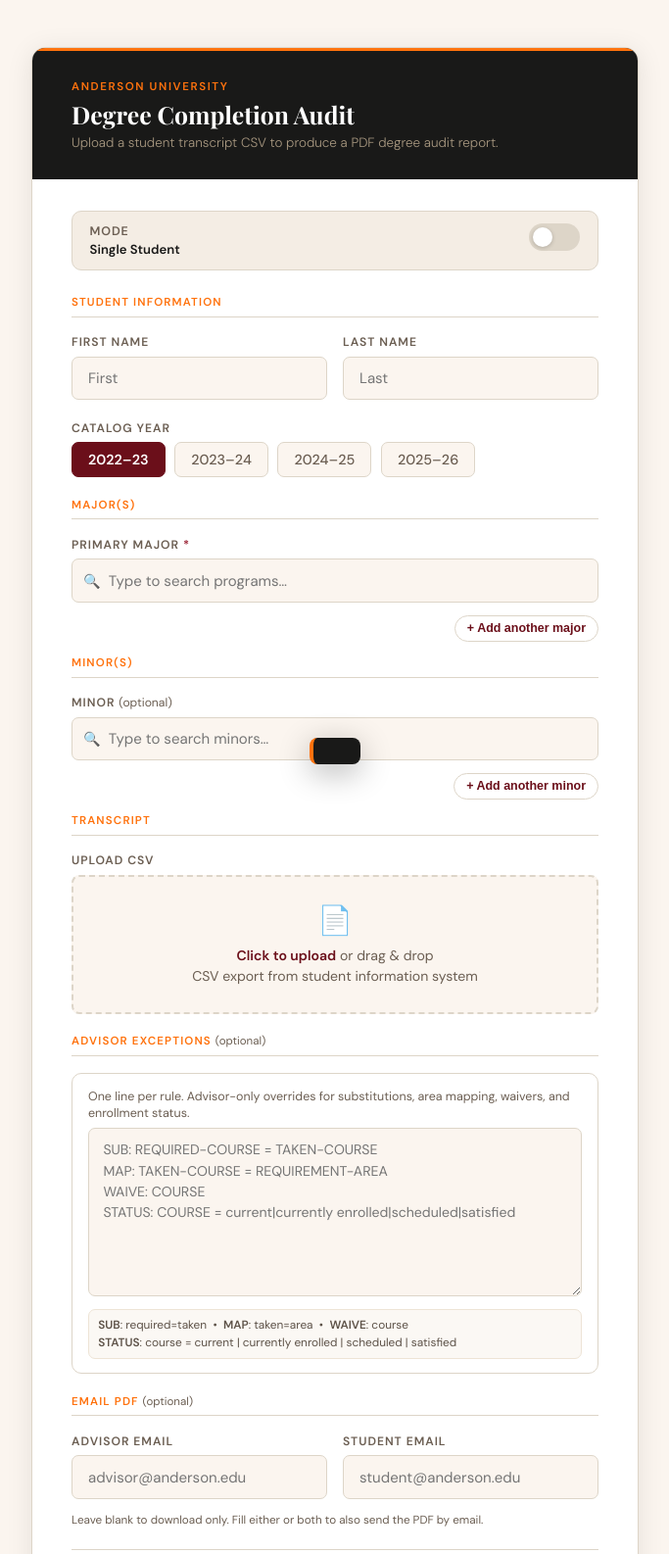
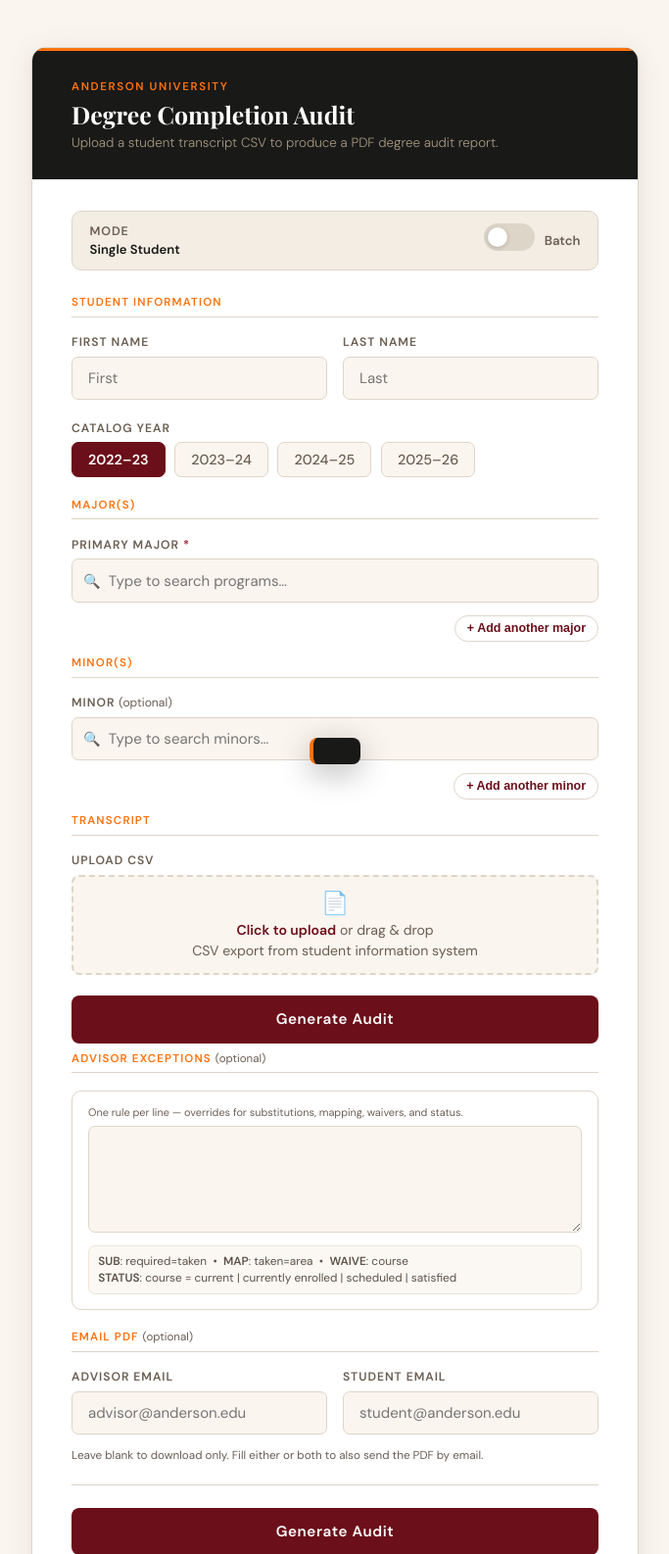
Before and after one commit to jamesnewton-cmd/au-degree-audit-app, a FastAPI app: page / in a window 1280 px wide. Shown: the part 68-1654 px from the top of the page at 98% size, without its empty margins (298-981 px from the left). Run offline with FastAPI, Linux system fonts and the light colour scheme.

Commit message:
UI: compact CSV box, recent CSVs history, second generate btn, mode toggle labels, exceptions cleanup

```diff
--- a/templates/index.html
+++ b/templates/index.html
@@ -484,12 +484,12 @@
   /* FILE DROP */
   .file-drop {
     border: 2px dashed var(--border); border-radius: 8px;
-    padding: 1.6rem 1rem; text-align: center; cursor: pointer;
+    padding: 0.75rem 1rem; text-align: center; cursor: pointer;
     transition: all 0.2s; background: var(--cream); position: relative;
   }
   .file-drop:hover, .file-drop.dragover { border-color: var(--orange); background: #fff8f2; }
   .file-drop input[type="file"] { position: absolute; inset: 0; opacity: 0; cursor: pointer; width: 100%; height: 100%; }
-  .file-icon { font-size: 1.8rem; margin-bottom: 0.4rem; display: block; }
+  .file-icon { font-size: 1.4rem; margin-bottom: 0.2rem; display: block; }
   .file-drop-text { font-size: 0.88rem; color: var(--muted); line-height: 1.5; }
   .file-drop-text strong { color: var(--maroon); font-weight: 600; }
   .file-name { margin-top: 0.5rem; font-size: 0.8rem; color: var(--success); font-weight: 500; display: none; }
@@ -574,7 +574,7 @@
     .ac-dropdown { max-height: 180px; }
 
     /* File drop zone */
-    .file-drop { padding: 1.2rem 0.75rem; }
+    .file-drop { padding: 0.6rem 0.75rem; }
     .file-drop-text { font-size: 0.8rem; }
 
     /* Batch drop zone */
@@ -671,10 +671,13 @@
             Mode
             <span id="modeLabel">Single Student</span>
           </div>
-          <label class="toggle-switch">
-            <input type="checkbox" id="batchToggle">
-            <span class="toggle-slider"></span>
-          </label>
+          <div style="display:flex;align-items:center;gap:0.6rem;">
+            <label class="toggle-switch">
+              <input type="checkbox" id="batchToggle">
+              <span class="toggle-slider"></span>
+            </label>
+            <span id="modeLabelRight" style="font-size:0.82rem;font-weight:600;color:var(--muted);">Batch</span>
+          </div>
         </div>
 
         <!-- STUDENT INFO (single mode) -->
@@ -829,6 +832,14 @@
             <div class="file-name" id="fileName"></div>
           </div>
         </div>
+        <div class="name-suggest" id="recentCsvHints" style="display:none;">
+          <div class="name-suggest-title">Recent CSVs</div>
+          <div class="name-suggest-list" id="recentCsvList"></div>
+        </div>
+        <button type="submit" class="btn-generate" id="submitBtnTop">
+          <div class="spinner" id="spinnerTop"></div>
+          <span id="btnTextTop">Generate Audit</span>
+        </button>
         </div><!-- end singleMode -->
 
         <!-- BATCH MODE -->
@@ -876,8 +887,8 @@
         <div id="exceptionsSection">
         <div class="section-label">Advisor Exceptions <span style="color:var(--muted);font-weight:400;text-transform:none;letter-spacing:0">(optional)</span></div>
         <div class="field context-card">
-          <div class="context-copy tight">One line per rule. Advisor-only overrides for substitutions, area mapping, waivers, and enrollment status.</div>
-          <textarea name="exceptions" id="exceptionsInput" rows="7" class="context-textarea" placeholder="SUB: REQUIRED-COURSE = TAKEN-COURSE&#10;MAP: TAKEN-COURSE = REQUIREMENT-AREA&#10;WAIVE: COURSE&#10;STATUS: COURSE = current|currently enrolled|scheduled|satisfied" autocomplete="off"></textarea>
+          <div class="context-copy tight" style="font-size:0.68rem;">One rule per line — overrides for substitutions, mapping, waivers, and status.</div>
+          <textarea name="exceptions" id="exceptionsInput" rows="4" class="context-textarea" placeholder="" autocomplete="off"></textarea>
           <div class="context-rules-inline">
             <strong>SUB</strong>: required=taken &nbsp;•&nbsp; <strong>MAP</strong>: taken=area &nbsp;•&nbsp; <strong>WAIVE</strong>: course<br>
             <strong>STATUS</strong>: course = current | currently enrolled | scheduled | satisfied
@@ -936,6 +947,7 @@ const SESSION_EMAIL_KEY = 'audit:session_email';
 const LAST_STUDENTS_KEY = 'audit:last_students';
 const LAST_MAJORS_KEY = 'audit:last_majors';
 const LAST_MINORS_KEY = 'audit:last_minors';
+const LAST_CSVS_KEY = 'audit:last_csvs';
 
 let SESSION_TOKEN = sessionStorage.getItem(SESSION_TOKEN_KEY) || '';
 let SESSION_EMAIL = sessionStorage.getItem(SESSION_EMAIL_KEY) || '';
@@ -1113,6 +1125,61 @@ function rememberStudentName(first, last) {
   localStorage.setItem(LAST_STUDENTS_KEY, JSON.stringify(next));
 }
 
+function getRecentCsvs() {
+  try {
+    const parsed = JSON.parse(localStorage.getItem(LAST_CSVS_KEY) || '[]');
+    return Array.isArray(parsed) ? parsed : [];
+  } catch (e) {
+    return [];
+  }
+}
+
+function rememberRecentCsv(csvName) {
+  const name = (csvName || '').trim();
+  if (!name) return;
+  const merged = [name].concat(getRecentCsvs());
+  const next = [];
+  const seen = new Set();
+  for (const item of merged) {
+    const itemKey = (item || '').trim().toLowerCase();
+    if (!itemKey || seen.has(itemKey)) continue;
+    seen.add(itemKey);
+    next.push(item);
+    if (next.length === 5) break;
+  }
+  localStorage.setItem(LAST_CSVS_KEY, JSON.stringify(next));
+}
+
+function renderRecentCsvHints() {
+  const box = document.getElementById('recentCsvHints');
+  const list = document.getElementById('recentCsvList');
+  const recent = getRecentCsvs();
+  if (!recent.length) {
+    box.style.display = 'none';
+    list.innerHTML = '';
+    return;
+  }
+  list.innerHTML = recent
+    .map(name => `<button type="button" class="name-suggest-item" data-csv="${name}">${name}</button>`)
+    .join('');
+  box.style.display = '';
+  list.querySelectorAll('.name-suggest-item').forEach(btn => {
+    btn.addEventListener('click', () => {
+      const csvName = btn.dataset.csv;
+      const fi = document.getElementById('fileInput');
+      const fn = document.getElementById('fileName');
+      const dummyFile = new File([''], csvName, { type: 'text/csv' });
+      const dt = new DataTransfer();
+      dt.items.add(dummyFile);
+      fi.files = dt.files;
+      fn.textContent = `\u2713 ${csvName}`;
+      fn.style.display = 'block';
+      rememberRecentCsv(csvName);
+      renderRecentCsvHints();
+    });
+  });
+}
+
 function getRecentPrograms(storeKey) {
   try {
     const parsed = JSON.parse(localStorage.getItem(storeKey) || '[]');
@@ -1283,7 +1350,7 @@ function resetRepeatableProgramFields() {
 
 function init() {
   const defaultYear = document.getElementById('year2022');
-  if (defaultYear && !document.querySelector('input[name="catalog_year"]:checked')) {
+  if (defaultYear) {
     defaultYear.checked = true;
   }
   loadStatus();
@@ -1297,6 +1364,7 @@ function init() {
   renderRecentNameHints();
   renderRecentProgramHints('major');
   renderRecentProgramHints('minor');
+  renderRecentCsvHints();
 }
 
 // ── Programs ──────────────────────────────────────────────────────────────────
@@ -1480,6 +1548,8 @@ fileInput.addEventListener('change', () => {
   if (fileInput.files[0]) {
     fileName.textContent = `✓ ${fileInput.files[0].name}`;
     fileName.style.display = 'block';
+    rememberRecentCsv(fileInput.files[0].name);
+    renderRecentCsvHints();
   }
 });
 ['dragover', 'dragenter'].forEach(e => drop.addEventListener(e, ev => { ev.preventDefault(); drop.classList.add('dragover'); }));
@@ -1492,6 +1562,8 @@ drop.addEventListener('drop', ev => {
     fileInput.files = dt.files;
     fileName.textContent = `✓ ${f.name}`;
     fileName.style.display = 'block';
+    rememberRecentCsv(f.name);
+    renderRecentCsvHints();
   }
 });
 
@@ -1510,6 +1582,8 @@ batchToggle.addEventListener('change', () => {
   document.getElementById('singleMode').style.display = isBatch ? 'none' : 'block';
   document.getElementById('batchMode').style.display = isBatch ? 'block' : 'none';
   document.getElementById('modeLabel').textContent = isBatch ? 'Batch Upload' : 'Single Student';
+  document.getElementById('modeLabel').style.color = isBatch ? 'var(--muted)' : 'var(--text)';
+  document.getElementById('modeLabelRight').style.color = isBatch ? 'var(--text)' : 'var(--muted)';
   document.getElementById('fileInput').required = !isBatch;
   document.getElementById('firstName').required = !isBatch;
   document.getElementById('lastName').required = !isBatch;
@@ -1543,8 +1617,12 @@ document.getElementById('auditForm').addEventListener('submit', async (e) => {
   const btn = document.getElementById('submitBtn');
   const spinner = document.getElementById('spinner');
   const btnText = document.getElementById('btnText');
+  const btnTop = document.getElementById('submitBtnTop');
+  const spinnerTop = document.getElementById('spinnerTop');
+  const btnTextTop = document.getElementById('btnTextTop');
   btn.disabled = true;
   spinner.style.display = 'block';
+  if (btnTop) { btnTop.disabled = true; spinnerTop.style.display = 'block'; }
 
   if (isBatch) {
     const batchMajor = document.getElementById('batchMajorVal').value;
@@ -1555,6 +1633,7 @@ document.getElementById('auditForm').addEventListener('submit', async (e) => {
     if (!batchFilesEl.files.length) { toast('Please upload at least one CSV file.', true); btn.disabled = false; spinner.style.display = 'none'; return; }
     const files = Array.from(batchFilesEl.files);
     btnText.textContent = `Processing 0 of ${files.length}…`;
+    if (btnTop) btnTextTop.textContent = `Processing 0 of ${files.length}…`;
     const JSZip = await loadJSZip();
     const zip = new JSZip();
     let done = 0;
@@ -1588,16 +1667,19 @@ document.getElementById('auditForm').addEventListener('submit', async (e) => {
     btn.disabled = false;
     spinner.style.display = 'none';
     btnText.textContent = 'Generate Audit';
+    if (btnTop) { btnTop.disabled = false; spinnerTop.style.display = 'none'; btnTextTop.textContent = 'Generate Audit'; }
     return;
   }
 
   btnText.textContent = 'Generating…';
+  if (btnTop) btnTextTop.textContent = 'Generating…';
   const major1 = document.getElementById('major1Val').value;
   if (!major1) {
     toast('Please select a primary major.', true);
     btn.disabled = false;
     spinner.style.display = 'none';
     btnText.textContent = 'Generate Audit';
+    if (btnTop) { btnTop.disabled = false; spinnerTop.style.display = 'none'; btnTextTop.textContent = 'Generate Audit'; }
     return;
   }
 
@@ -1666,6 +1748,7 @@ document.getElementById('auditForm').addEventListener('submit', async (e) => {
     renderRecentNameHints();
     renderRecentProgramHints('major');
     renderRecentProgramHints('minor');
+    renderRecentCsvHints();
     window.scrollTo({ top: 0, behavior: 'smooth' });
   } catch (err) {
     toast('Network error. Please try again.', true);
@@ -1673,6 +1756,7 @@ document.getElementById('auditForm').addEventListener('submit', async (e) => {
     btn.disabled = false;
     spinner.style.display = 'none';
     btnText.textContent = 'Generate Audit';
+    if (btnTop) { btnTop.disabled = false; spinnerTop.style.display = 'none'; btnTextTop.textContent = 'Generate Audit'; }
   }
 });
 
```
